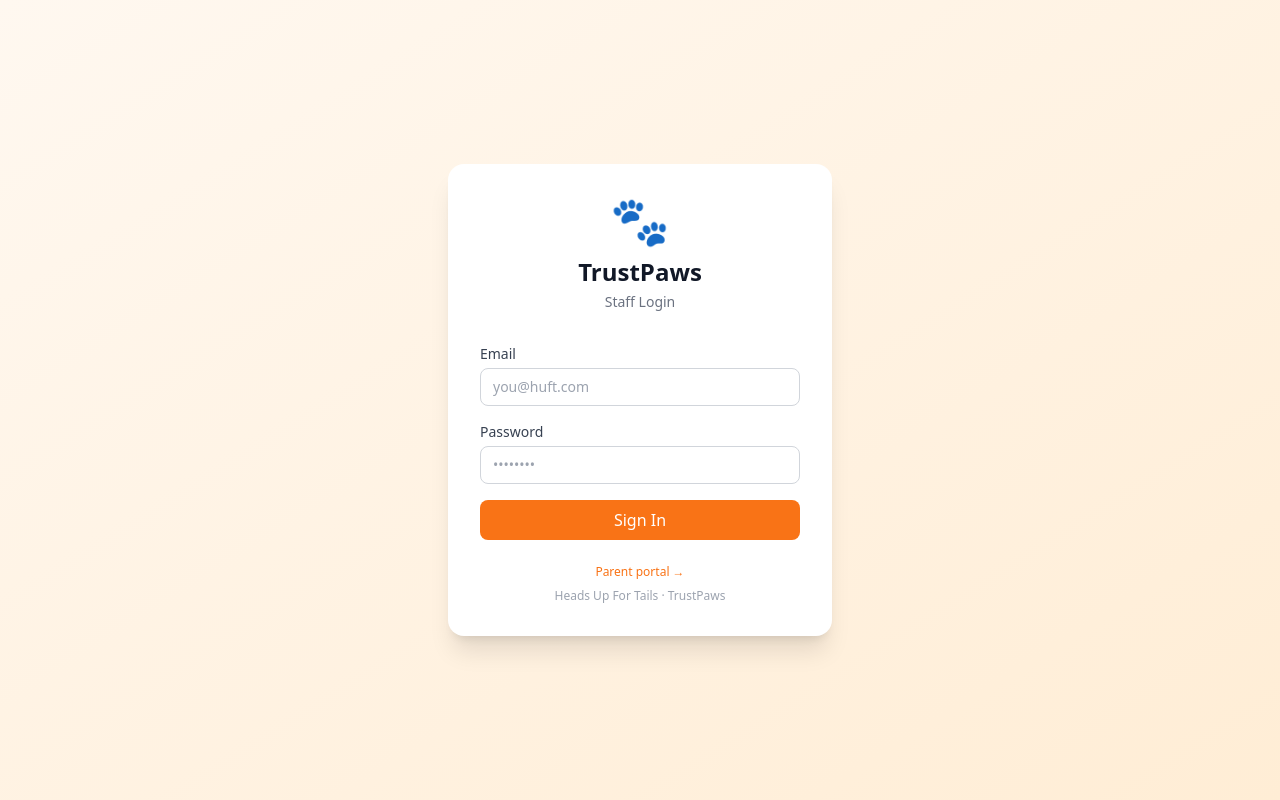
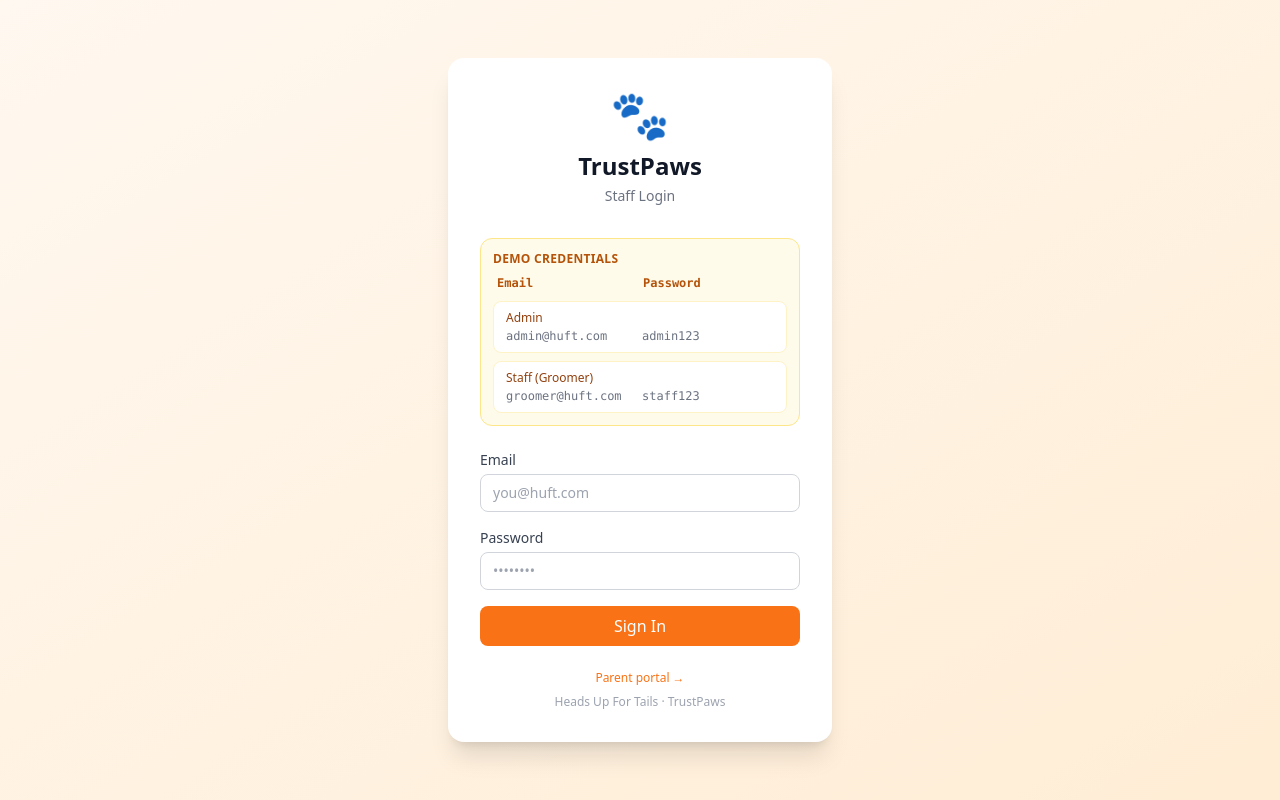
Before and after one commit to SmritiReddyy/trustpaws, a React (Vite) app in the folder client/: page /#/login in a window 1280 px wide. Built offline with nearby package versions, Linux system fonts and the light colour scheme; no server answers.

Commit message:
new changes

```diff
--- a/client/src/pages/Login.jsx
+++ b/client/src/pages/Login.jsx
@@ -29,6 +29,35 @@ export default function Login() {
           <div className="text-5xl mb-3">🐾</div>
           <h1 className="text-2xl font-bold text-gray-900">TrustPaws</h1>
           <p className="text-gray-500 text-sm mt-1">Staff Login</p>
+        </div>
+
+        {/* Demo credentials */}
+        <div className="mb-6 rounded-xl border border-amber-200 bg-amber-50 p-3 space-y-2">
+          <p className="text-xs font-semibold text-amber-700 uppercase tracking-wide">Demo credentials</p>
+          <div className="grid grid-cols-2 gap-1.5 text-xs text-gray-500 font-mono px-1 pb-0.5">
+            <span className="font-semibold text-amber-700 not-italic" style={{fontFamily:'inherit'}}>Email</span>
+            <span className="font-semibold text-amber-700 not-italic" style={{fontFamily:'inherit'}}>Password</span>
+          </div>
+          {[
+            { label: 'Admin', email: 'admin@huft.com', password: 'admin123' },
+            { label: 'Staff (Groomer)', email: 'groomer@huft.com', password: 'staff123' },
+          ].map(({ label, email, password }) => (
+            <button
+              key={label}
+              type="button"
+              onClick={() => setForm({ email, password })}
+              className="w-full text-left bg-white rounded-lg px-3 py-2 border border-amber-100 hover:border-amber-300 transition-colors group"
+            >
+              <div className="flex items-center justify-between gap-2">
+                <span className="text-xs font-medium text-amber-800">{label}</span>
+                <span className="text-xs text-amber-400 opacity-0 group-hover:opacity-100 transition-opacity">tap to fill</span>
+              </div>
+              <div className="grid grid-cols-2 gap-1 text-xs text-gray-500 font-mono mt-0.5">
+                <span>{email}</span>
+                <span>{password}</span>
+              </div>
+            </button>
+          ))}
         </div>
 
         <form onSubmit={handleSubmit} className="space-y-4">
--- a/client/src/pages/parent/ParentLogin.jsx
+++ b/client/src/pages/parent/ParentLogin.jsx
@@ -30,6 +30,36 @@ export default function ParentLogin() {
           <div className="text-5xl mb-3">🐾</div>
           <h1 className="text-2xl font-bold text-gray-900">TrustPaws</h1>
           <p className="text-gray-500 text-sm mt-1">Pet Parent Portal</p>
+        </div>
+
+        {/* Demo credentials */}
+        <div className="mb-6 rounded-xl border border-amber-200 bg-amber-50 p-3 space-y-2">
+          <p className="text-xs font-semibold text-amber-700 uppercase tracking-wide">Demo credentials</p>
+          <div className="grid grid-cols-2 gap-1.5 text-xs px-1 pb-0.5">
+            <span className="font-semibold text-amber-700">Phone</span>
+            <span className="font-semibold text-amber-700">PIN</span>
+          </div>
+          {[
+            { label: 'Parent 1', phone: '9999999999', pin: '1234' },
+            { label: 'Parent 2', phone: '8888888888', pin: '1234' },
+            { label: 'Parent 3', phone: '7777777777', pin: '1234' },
+          ].map(({ label, phone, pin }) => (
+            <button
+              key={phone}
+              type="button"
+              onClick={() => setForm({ phone, pin })}
+              className="w-full text-left bg-white rounded-lg px-3 py-2 border border-amber-100 hover:border-amber-300 transition-colors group"
+            >
+              <div className="flex items-center justify-between gap-2">
+                <span className="text-xs font-medium text-amber-800">{label}</span>
+                <span className="text-xs text-amber-400 opacity-0 group-hover:opacity-100 transition-opacity">tap to fill</span>
+              </div>
+              <div className="grid grid-cols-2 gap-1 text-xs text-gray-500 font-mono mt-0.5">
+                <span>{phone}</span>
+                <span>{pin}</span>
+              </div>
+            </button>
+          ))}
         </div>
 
         <form onSubmit={handleSubmit} className="space-y-4">
--- a/client/src/pages/staff/AppointmentDetail.jsx
+++ b/client/src/pages/staff/AppointmentDetail.jsx
@@ -344,7 +344,7 @@ export default function AppointmentDetail() {
             </div>
           </div>
           <div>
-            <label className="label">Camera / Room Number <span className="text-gray-400 font-normal">(optional)</span></label>
+            <label className="label">Camera / Room Number <span className="text-red-400 font-normal">*</span></label>
             <input
               className="input"
               placeholder="e.g. Camera 3 or Room B"
@@ -365,8 +365,8 @@ export default function AppointmentDetail() {
           </div>
           <button
             onClick={submitServiceCompletion}
-            disabled={saving}
-            className="btn-primary w-full"
+            disabled={saving || !serviceForm.cameraNumber.trim()}
+            className="btn-primary w-full disabled:opacity-40"
           >
             {saving ? 'Saving…' : 'Mark Complete'}
           </button>
--- a/client/src/pages/staff/Monitor.jsx
+++ b/client/src/pages/staff/Monitor.jsx
@@ -25,11 +25,13 @@ function DemoCameraFeed() {
         </span>
       </div>
       <div className="relative bg-gray-900 rounded-lg overflow-hidden" style={{ aspectRatio: '16/9' }}>
-        <iframe
-          src="https://drive.google.com/file/d/1KBgwb0YzKcnmWA6ggTkyOAMYyTL5_Qu5/preview"
-          className="w-full h-full"
-          allow="autoplay"
-          style={{ border: 'none' }}
+        <video
+          src="/trustpaws/demo-cam.mp4"
+          autoPlay
+          loop
+          muted
+          playsInline
+          className="w-full h-full object-cover"
         />
         <div className="absolute top-2 left-2 bg-black/60 text-white text-xs px-2 py-1 rounded-md flex items-center gap-1.5 pointer-events-none">
           <span className="w-1.5 h-1.5 bg-red-500 rounded-full animate-pulse" />
```
Also changed, not shown: 2 other files (tests, documents, lock files or other folders).
